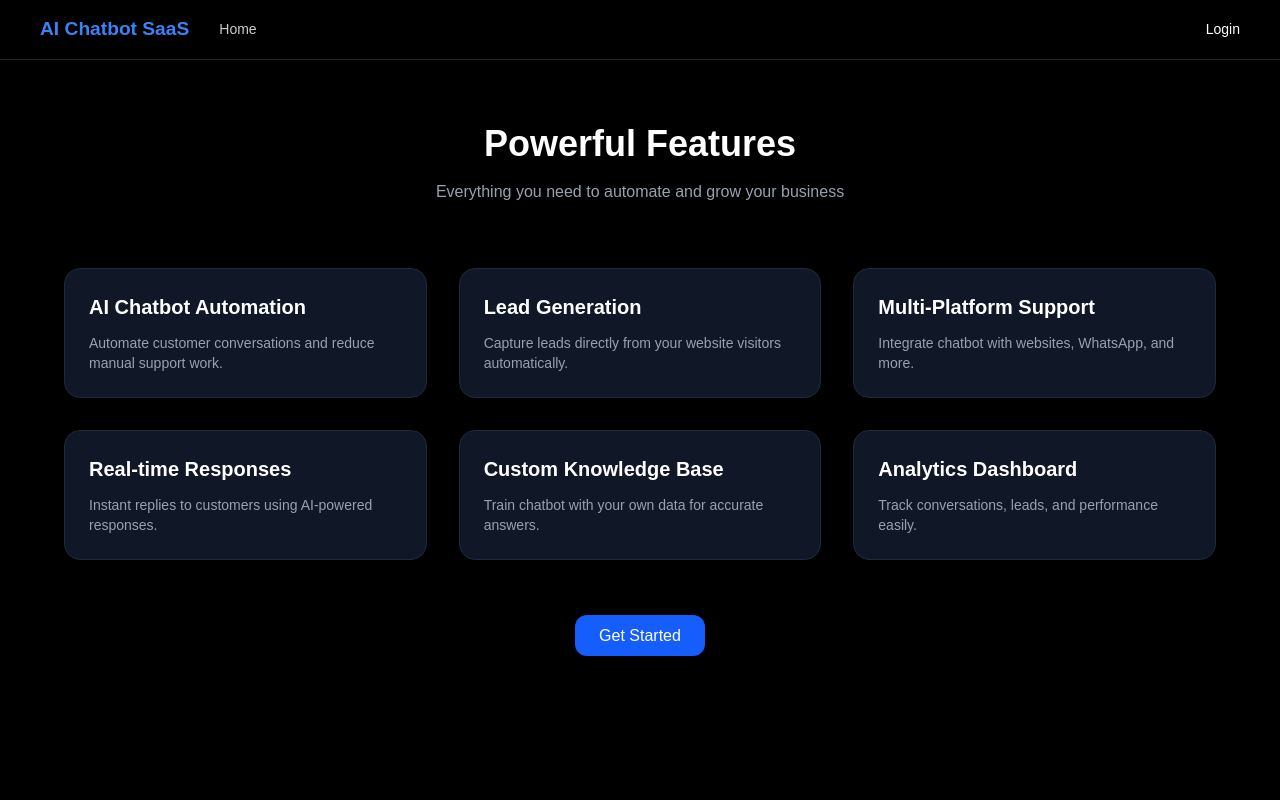
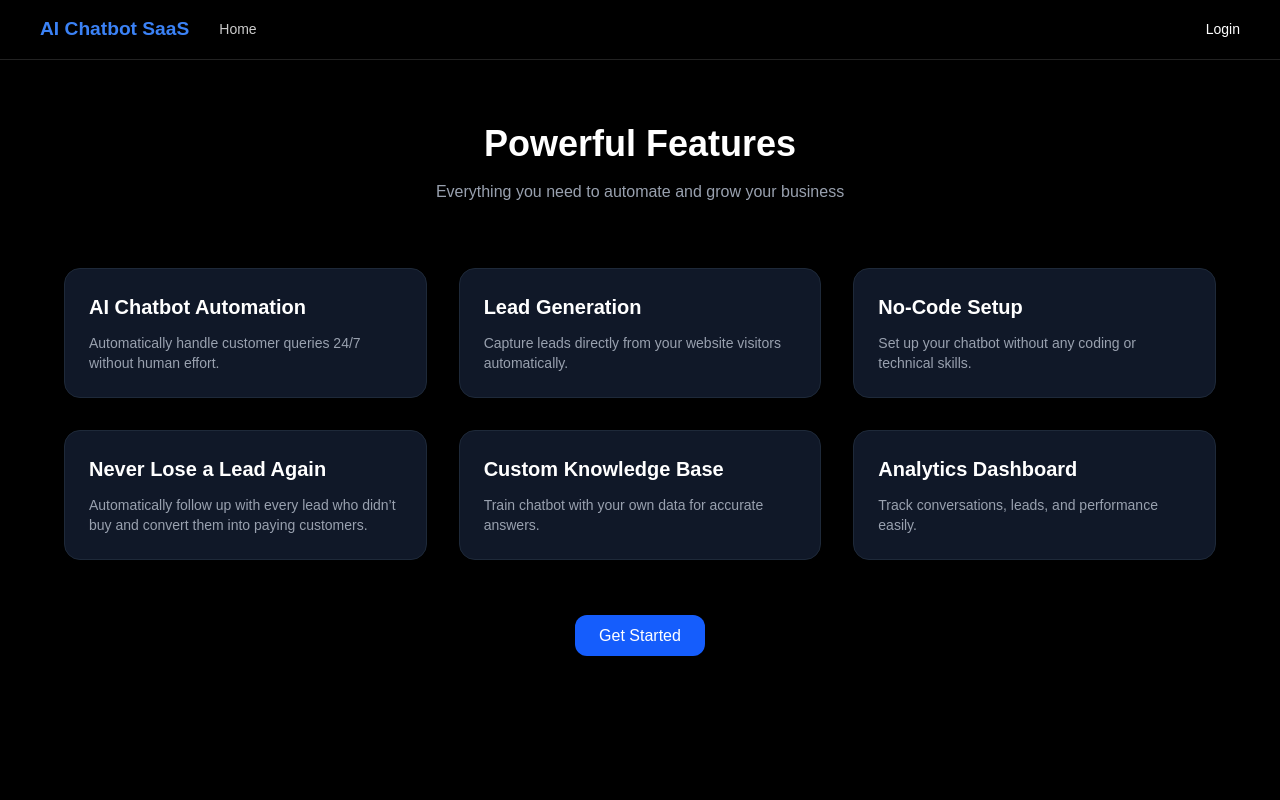
Before and after one commit to snapcartgo/ai-chatbot-saas, a Next.js app: page /features in a window 1280 px wide. Shown: the top 800 px of the page. Built offline with nearby package versions, Linux system fonts and the light colour scheme; no server answers.

Commit message:
Updated chatbot widget and dashboard fixes

```diff
--- a/app/features/page.tsx
+++ b/app/features/page.tsx
@@ -2,19 +2,20 @@ export default function FeaturesPage() {
   const features = [
    {
   title: "AI Chatbot Automation",
-      desc: "Automate customer conversations and reduce manual support work.",
+  desc: "Automatically handle customer queries 24/7 without human effort."
 },
     {
       title: "Lead Generation",
       desc: "Capture leads directly from your website visitors automatically.",
     },
     {
-      title: "Multi-Platform Support",
-      desc: "Integrate chatbot with websites, WhatsApp, and more.",
+  title: "No-Code Setup",
+  desc: "Set up your chatbot without any coding or technical skills."
 },
+
 {
-      title: "Real-time Responses",
-      desc: "Instant replies to customers using AI-powered responses.",
+  title: "Never Lose a Lead Again",
+  desc: "Automatically follow up with every lead who didn’t buy and convert them into paying customers."
 },
     {
       title: "Custom Knowledge Base",
```
Lines whose indentation alone changed are shown as unchanged.
